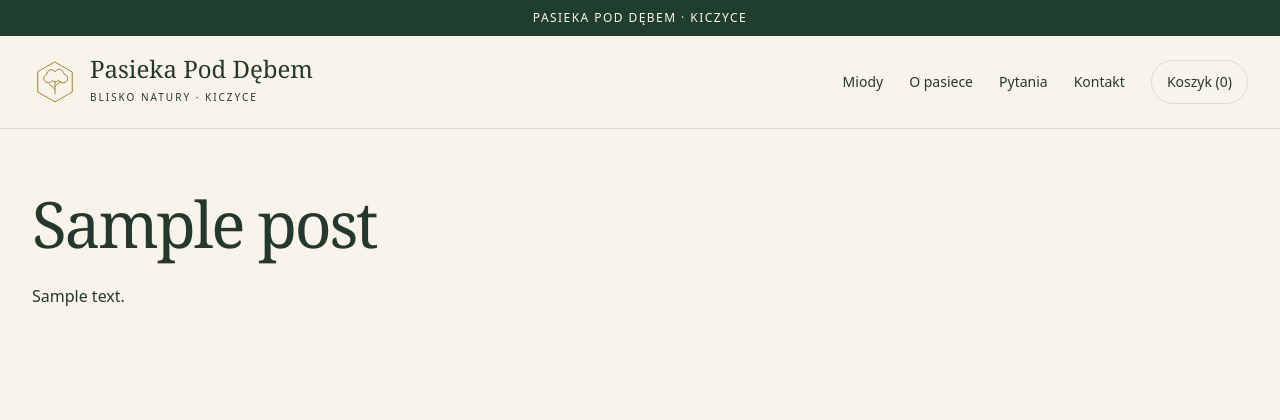
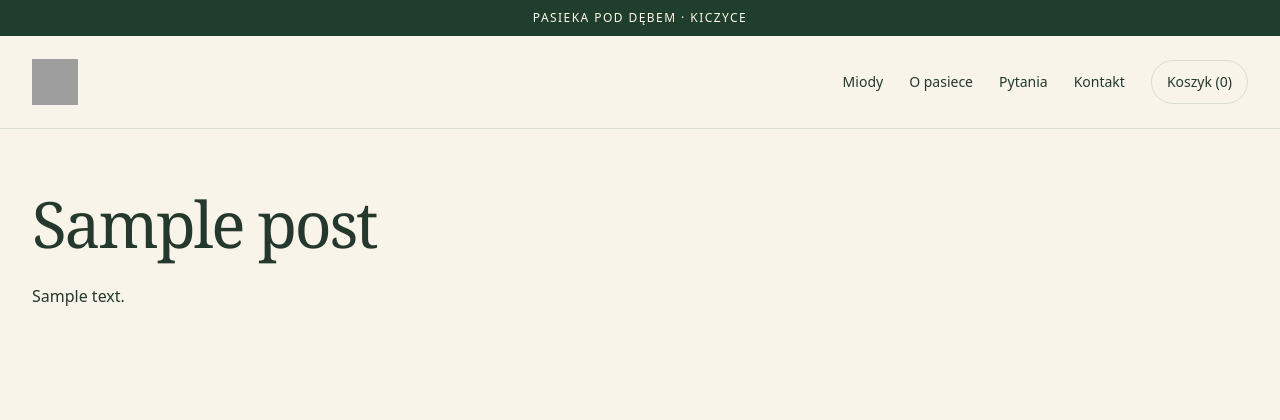
Before and after one commit to ni3bi3ski/pasieka-pod-debem, a WordPress theme: template woocommerce/theme/pasieka-pod-debem/page.php in a window 1280 px wide. Shown: the top 420 px of the page. Run offline with PHP 8.4 and a stand-in for WordPress, Linux system fonts and the light colour scheme; the site name, menu and one post (Sample post) are stand-ins, and other content is empty; some libraries are stand-ins or nearby versions; grey boxes are pictures that could not be loaded.

Commit message:
Integracja logotypu w nagłówku strony

```diff
--- a/woocommerce/theme/pasieka-pod-debem/header.php
+++ b/woocommerce/theme/pasieka-pod-debem/header.php
@@ -5,7 +5,7 @@
 <a href="#main" class="skip">Przejdź do treści</a>
 <div class="top-note">PASIEKA POD DĘBEM · KICZYCE</div>
 <header class="site-header"><div class="wrap header-inner">
-<a class="brand" href="<?php echo esc_url(home_url('/')); ?>"><img src="<?php echo esc_url(get_template_directory_uri().'/assets/oak.svg'); ?>" width="46" height="46" alt=""><span><span class="brand-name">Pasieka Pod Dębem</span><span class="brand-sub">Blisko natury · Kiczyce</span></span></a>
+<a class="brand" href="<?php echo esc_url(home_url('/')); ?>"><img src="<?php echo esc_url(get_template_directory_uri().'/assets/logo.svg'); ?>" width="180" height="54" alt="Pasieka Pod Dębem — logo" class="brand-logo"></a>
 <button class="menu-toggle" type="button" aria-controls="main-nav" aria-expanded="false">Menu</button>
 <nav id="main-nav" class="main-nav" aria-label="Menu główne"><a href="<?php echo esc_url(ppd_shop_url()); ?>">Miody</a><a href="<?php echo esc_url(home_url('/#o-pasiece')); ?>">O pasiece</a><a href="<?php echo esc_url(home_url('/#pytania')); ?>">Pytania</a><a href="<?php echo esc_url(home_url('/#kontakt')); ?>">Kontakt</a>
 <?php if (function_exists('wc_get_cart_url')): ?><a class="cart-link" href="<?php echo esc_url(wc_get_cart_url()); ?>">Koszyk (<span class="ppd-cart-count"><?php echo (function_exists('WC') && WC()->cart)?absint(WC()->cart->get_cart_contents_count()):0; ?></span>)</a><?php endif; ?>
```
